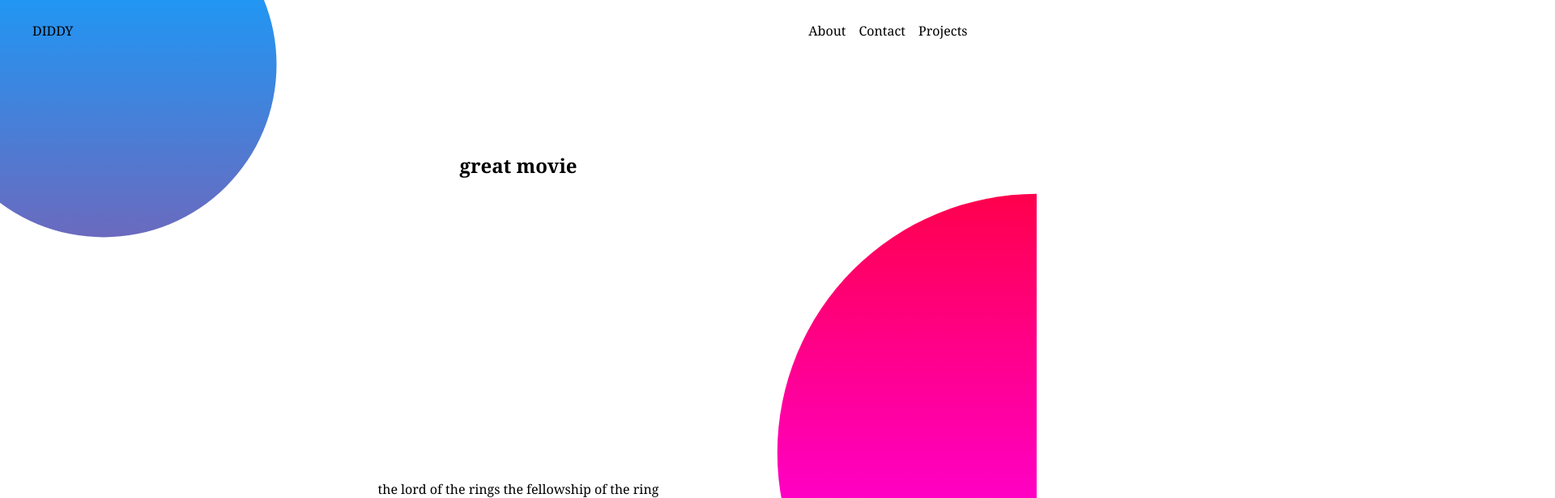
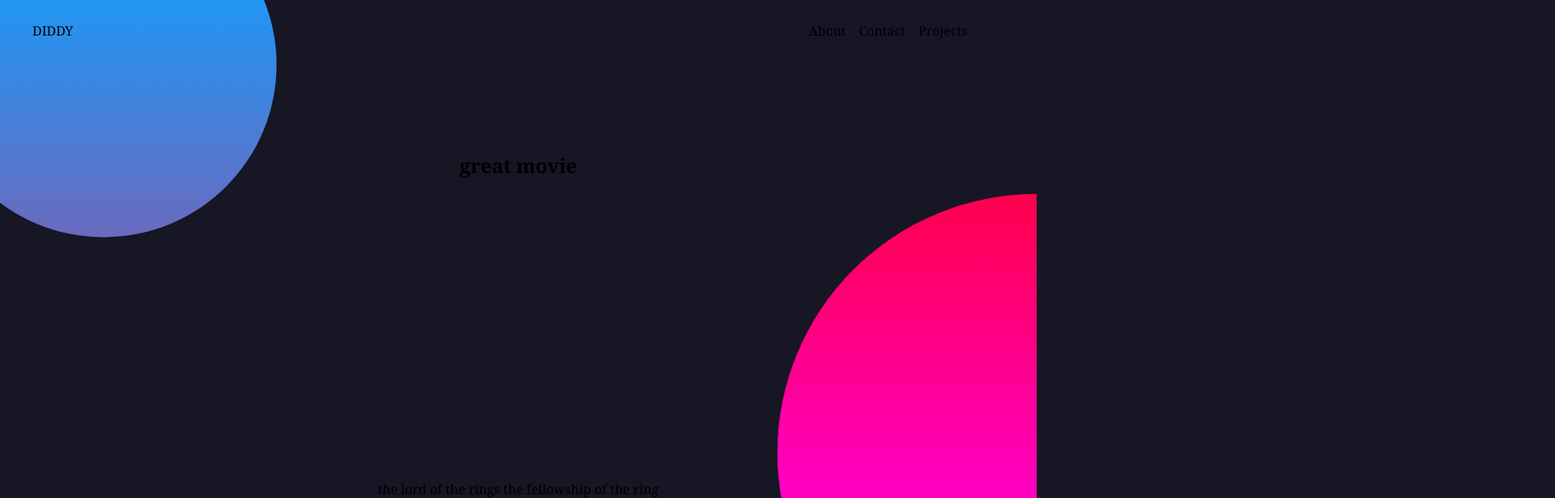
Before and after one commit to dwaynediddy/dev-portfolio, a Next.js app: page /projects in a window 1280 px wide. Shown: the top 616 px of the page at 81% size, 1920 px wide, since content can reach past the window. Built offline with nearby package versions, Linux system fonts and the light colour scheme.

Commit message:
small css changes

```diff
--- a/pages/projects.tsx
+++ b/pages/projects.tsx
@@ -7,8 +7,7 @@ const projects = () => {
 
 
   return (
-    <div>
-
+    <div className="project-container">
         <section
           ref={fellowShip}
           className={`${'hidden'} ${fellowShipInView ? 'show' : 'hidden'}`}
@@ -18,9 +17,11 @@ const projects = () => {
               <span>the lord of the rings the fellowship of the ring</span>
             </p>
         </section>
+
+        {/* possibly add content in middle of each section to emphasis the scroll animation */}
         <section
           ref={twoTowers}
-          className={`${'hiddenOpposite'} ${twoTowersInView ? 'showOOpposite' : 'hiddenOpposite'}`}
+          className={`${'hiddenOpposite'} ${twoTowersInView ? 'showOpposite' : 'hiddenOpposite'}`}
         >
             <h1>another great movie</h1>
             <p><span>the lord of the rings the two towers</span></p>
@@ -32,6 +33,7 @@ const projects = () => {
             <h1>you guessed it</h1>
             <p><span>the lord of the rings return of the king</span></p>
         </section>
+
     </div>
   )
 }
--- a/styles/Home.module.css
+++ b/styles/Home.module.css
@@ -1,5 +1,5 @@
 .container {
-  /* padding: 0 2rem; */
+  padding: 0 2rem;
 }
 
 @media (max-width: 600px) {
--- a/styles/globals.css
+++ b/styles/globals.css
@@ -5,7 +5,7 @@ body {
   height: 100%;
   font-family: Georgia, Cambria, "Times New Roman", Times, serif;
   background-color: #fff;
-
+  background-color: #161624;
 }
 
 body::before {
@@ -51,3 +51,8 @@ a {
 * {
   box-sizing: border-box;
 }
+
+  // trying to hide scroollbar to not push page
+  ::-webkit-scrollbar {
+    display: none;
+  }
--- a/styles/project.css
+++ b/styles/project.css
@@ -1,3 +1,10 @@
+.project-container {
+    padding: 0;
+    margin: 0;
+    overflow: hidden;
+  }
+
+
 section {
     display: grid;
     place-items: center;
@@ -10,7 +17,7 @@ section {
     filter: blur(5px);
     transform: translateX(100%);
 
-    transition: all 1s;
+    transition: all 2s;
   }
 
   .show {
@@ -23,17 +30,11 @@ section {
     opacity: 0;
     filter: blur(5px);
     transform: translateX(-100%);
-
-    transition: all 1s;
+    transition: all 2s;
   }
 
-  .showOOpposite {
+  .showOpposite {
     opacity: 1;
     filter: blur(0);
     transform: translateX(0)
   }
-
-  // hide scroollbar to not push page
-  ::-webkit-scrollbar {
-  display: none;
-}
```
